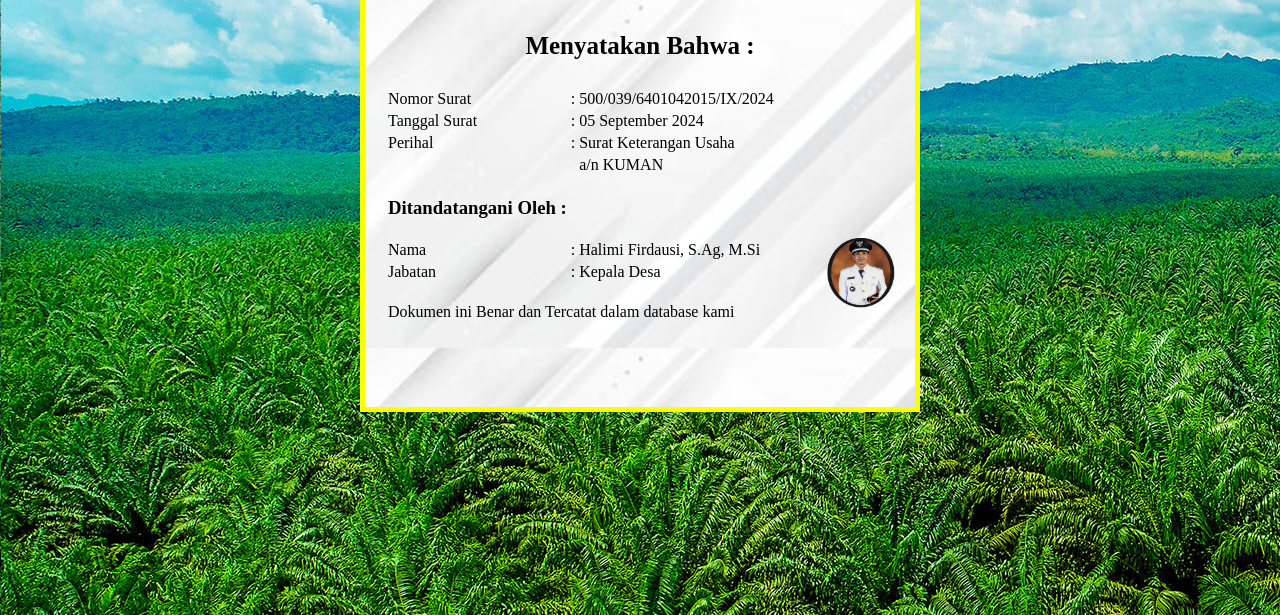
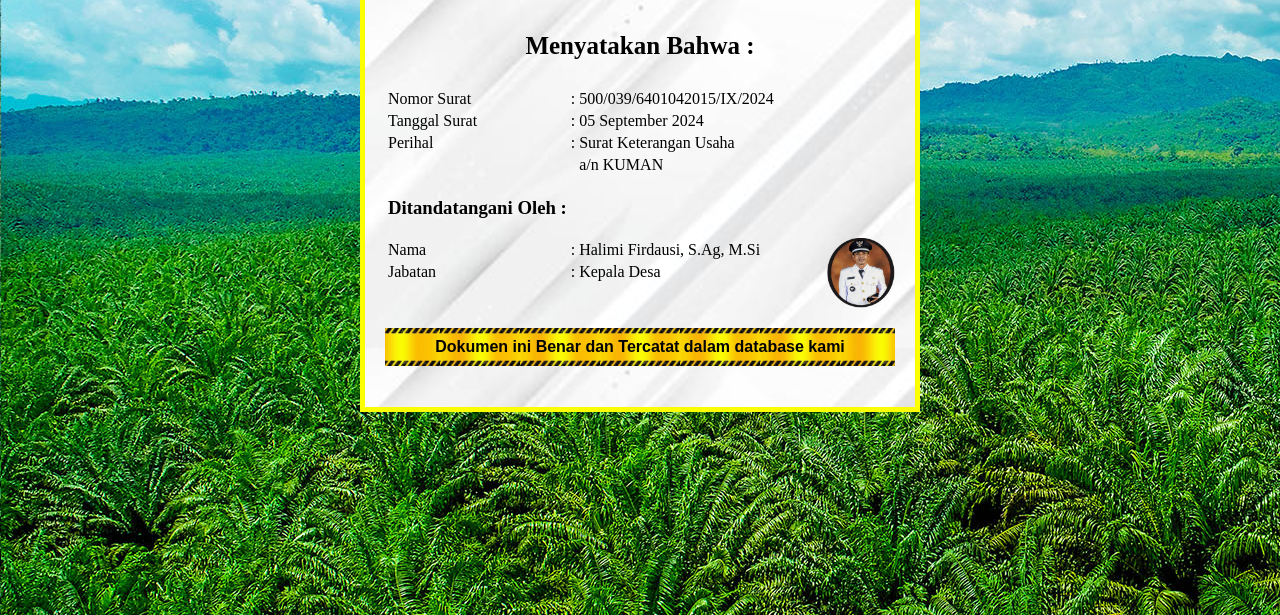
Before and after one commit to khayrullee/khayrullee.github.io, a plain HTML site: page index.html in a window 1280 px wide. Shown: the part 185-800 px from the top of the page. Drawn offline with Linux system fonts and the light colour scheme.

Commit message:
menambahkan class pada css dan image

```diff
--- a/index.html
+++ b/index.html
@@ -45,6 +45,7 @@
             <td></td>
             <td></td>
             <td>a/n KUMAN</td>
+        </tr>
         <tr>
 
             <td>
@@ -65,19 +66,26 @@
             <td>Kepala Desa</td>
             <img class="img_deg" src="kades.jpeg" height="70" ></td><td></td>
         </tr>
-
-        </table>
-
-        <table>
+        <tr></tr><tr></tr>
             <tr></tr><tr></tr>
             <tr></tr><tr></tr>
             <tr></tr><tr></tr>
             <tr></tr><tr></tr>
+            <tr></tr><tr></tr>
+            <tr></tr><tr></tr>
+            <tr></tr><tr></tr>
+            <tr></tr><tr></tr><tr></tr><tr></tr>
+            <tr></tr><tr></tr>
+        </table>
+
+
+        <div  class="footnote">
         <tr>
             <td>Dokumen ini Benar dan Tercatat dalam database kami</td>
 
         </tr>
-        </table>
+        </div>
+
     </div>
 
 </body>
--- a/style.css
+++ b/style.css
@@ -18,6 +18,8 @@ body {font-family: 'Times New Roman';
 h2 {text-align: center;
     color: white;}
 
+h3 {text-align: justify;}
+
 .isi {width: 510px;
     margin: auto;
     background-image: url(putih.jpg);
@@ -35,3 +37,14 @@ p {text-align: center;
 .img_deg {float: inline-end;
         margin-top: 30%;
         mix-blend-mode: multiply;}
+
+.footnote {text-align: center;
+            font-size: 16px;
+            font-weight: 900;
+            font-family: Arial, Helvetica, sans-serif;
+            color: rgb(0, 0, 0);
+            background-image: url(warning.jpg);
+            background-position: center;
+            background-size: 80px;
+            padding: 10px;
+        }
```
Also changed, not shown: rainbow.jpg (added), warning.jpg (added).
